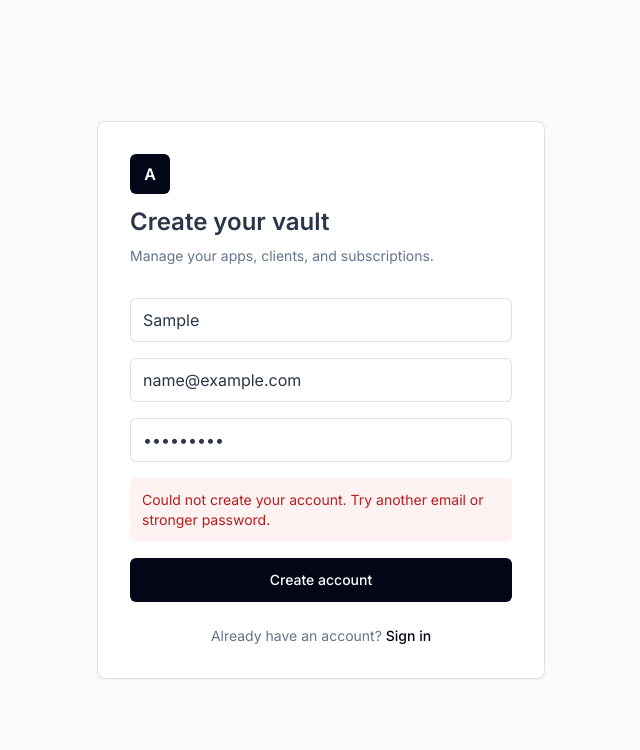
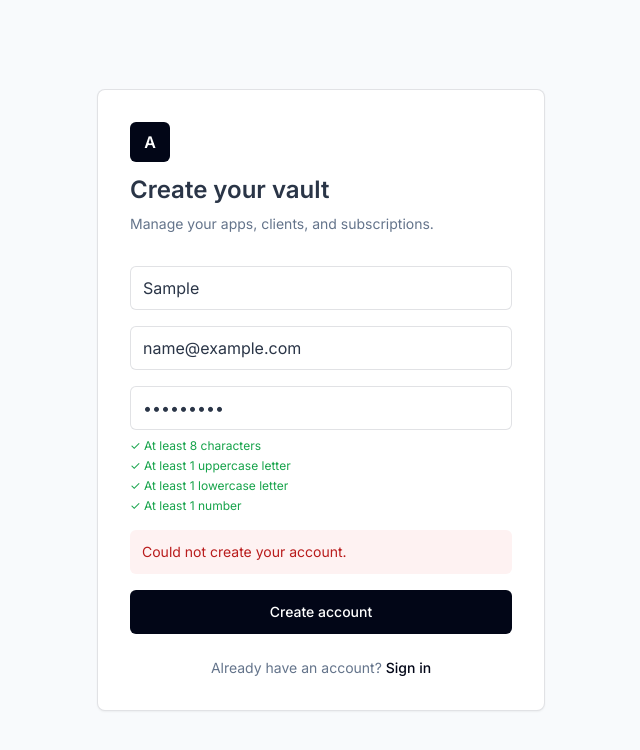
Before and after one commit to erimo4real/appvault, a React (Vite) app in the folder frontend/: page /register in a window 1280 px wide. Both pictures are taken after typing "Sample", "name@example.com", "Sample123" into the empty fields and a click on the button "Create account". Shown: the top 750 px of the page, without its empty margins (319-959 px from the left). Built offline with nearby package versions, Linux system fonts and the light colour scheme; no server answers.

Commit message:
Show password requirements + field-level errors on register form

```diff
--- a/frontend/src/pages/RegisterPage.tsx
+++ b/frontend/src/pages/RegisterPage.tsx
@@ -7,26 +7,43 @@ import { AuthCard } from "../components/AuthCard.js";
 
 export function RegisterPage() {
   const [form, setForm] = useState({ name: "", email: "", password: "" });
-  const [error, setError] = useState("");
+  const [errors, setErrors] = useState<Record<string, string>>({});
   const [register, { isLoading }] = useRegisterMutation();
   const dispatch = useAppDispatch();
   const navigate = useNavigate();
 
+  const passwordRequirements = [
+    { label: "At least 8 characters", met: form.password.length >= 8 },
+    { label: "At least 1 uppercase letter", met: /[A-Z]/.test(form.password) },
+    { label: "At least 1 lowercase letter", met: /[a-z]/.test(form.password) },
+    { label: "At least 1 number", met: /\d/.test(form.password) },
+  ];
+
   async function submit(event: FormEvent) {
     event.preventDefault();
-    setError("");
+    setErrors({});
     try {
       const result = await register(form).unwrap();
       dispatch(setUser(result.user));
       navigate("/dashboard");
-    } catch {
-      setError("Could not create your account. Try another email or stronger password.");
+    } catch (err: unknown) {
+      const data = (err as { data?: { error?: string; details?: { fieldErrors?: Record<string, string[]> } } })?.data;
+      if (data?.details?.fieldErrors) {
+        const fieldErrors: Record<string, string> = {};
+        for (const [field, msgs] of Object.entries(data.details.fieldErrors)) {
+          if (msgs.length) fieldErrors[field] = msgs[0];
+        }
+        setErrors(fieldErrors);
+      } else {
+        setErrors({ form: data?.error ?? "Could not create your account." });
+      }
     }
   }
 
   return (
     <AuthCard title="Create your vault">
       <form className="space-y-4" onSubmit={submit}>
+        <div>
           <input
             className="h-11 w-full rounded-md border border-line px-3 outline-none focus:border-slate-400"
             placeholder="Name"
@@ -34,6 +51,8 @@ export function RegisterPage() {
             onChange={(event) => setForm({ ...form, name: event.target.value })}
             required
           />
+        </div>
+        <div>
           <input
             className="h-11 w-full rounded-md border border-line px-3 outline-none focus:border-slate-400"
             placeholder="Email"
@@ -42,6 +61,9 @@ export function RegisterPage() {
             onChange={(event) => setForm({ ...form, email: event.target.value })}
             required
           />
+          {errors.email && <p className="mt-1 text-xs text-red-600">{errors.email}</p>}
+        </div>
+        <div>
           <input
             className="h-11 w-full rounded-md border border-line px-3 outline-none focus:border-slate-400"
             placeholder="Password"
@@ -51,7 +73,16 @@ export function RegisterPage() {
             onChange={(event) => setForm({ ...form, password: event.target.value })}
             required
           />
-        {error && <div className="rounded-md bg-red-50 p-3 text-sm text-red-700">{error}</div>}
+          {errors.password && <p className="mt-1 text-xs text-red-600">{errors.password}</p>}
+          <ul className="mt-2 space-y-1">
+            {passwordRequirements.map((r) => (
+              <li key={r.label} className={`text-xs ${r.met ? "text-green-600" : "text-slate-400"}`}>
+                {r.met ? "✓" : "○"} {r.label}
+              </li>
+            ))}
+          </ul>
+        </div>
+        {errors.form && <div className="rounded-md bg-red-50 p-3 text-sm text-red-700">{errors.form}</div>}
         <button className="h-11 w-full rounded-md bg-slate-950 text-sm font-medium text-white" disabled={isLoading}>
           {isLoading ? "Creating..." : "Create account"}
         </button>
```
Lines whose indentation alone changed are shown as unchanged.
